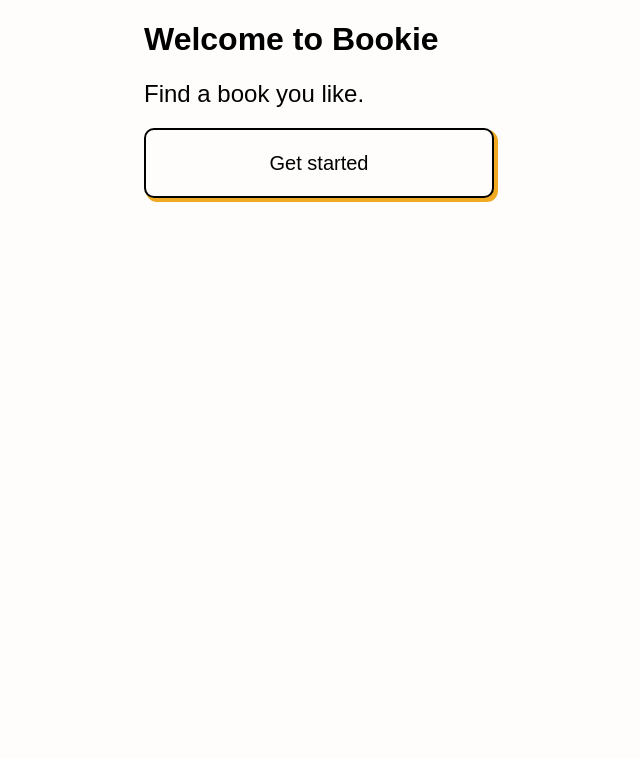
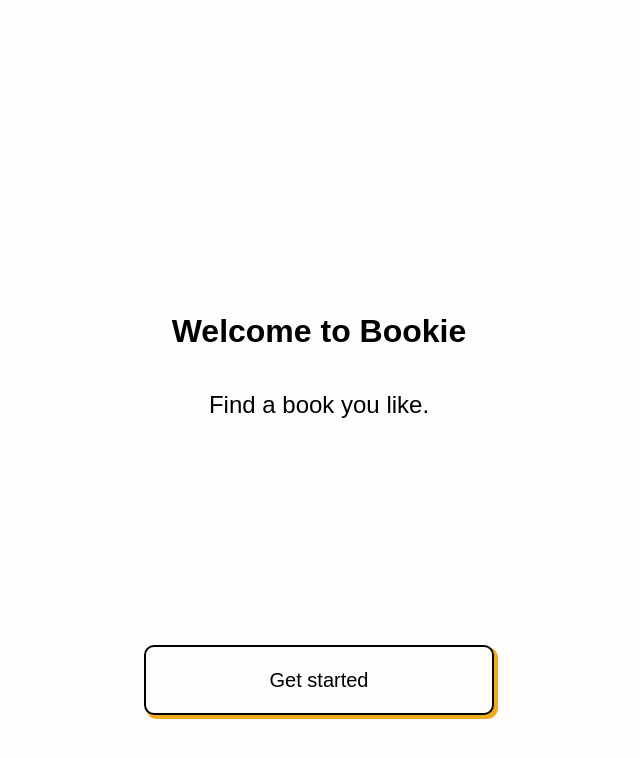
Before and after one commit to slee1204/ADCD-Bookie, a Next.js app: page / in a window 1280 px wide. Shown: the top 758 px of the page, without its empty margins (321-961 px from the left). Built offline with nearby package versions, Linux system fonts and the light colour scheme.

Commit message:
fix structure

```diff
--- a/pages/index.js
+++ b/pages/index.js
@@ -2,20 +2,41 @@
 import React from "react";
 import { useRouter } from "next/router";
 import Button from "@/comp/Button";
+import styled from "styled-components";
+import { FlexBox, Container } from "@/Variables/variables";
+import Head from "next/head";
 
 const inter = Inter({ subsets: ["latin"] });
 
+const Layout = styled(FlexBox)`
+  height: 100vh;
+  justify-content: center;
+`
+
 export default function Home() {
-
   const router = useRouter();
 
-  return (
-    <>
-      <div className="header">
+  return (<>
+    <Head>
+      <title>Welcome to Bookie</title>
+      <meta name="author" content="Anna Jeong, Sue Lee" />
+      <meta property="og:title" content="MDIA 3190 Final Project" />
+      <meta property="og:description" content="A book recommendation app; Find a book you like" />
+      <link rel="icon" href="/favicon.png" />
+    </Head>
+    <Layout>
+      <Container
+        alignItems="center"
+        justifyContent="center"
+        height="70%">
         <h1>Welcome to Bookie</h1>
         <h2>Find a book you like.</h2>
-      </div>
-      <Button text="Get started" handleClick={() => router.push("/onboarding")} />
-    </>
+      </Container>
+        <Button
+          text="Get started"
+          handleClick={() => router.push("/onboarding")}
+        />
+    </Layout>
+  </>
   );
-};
+}
```
